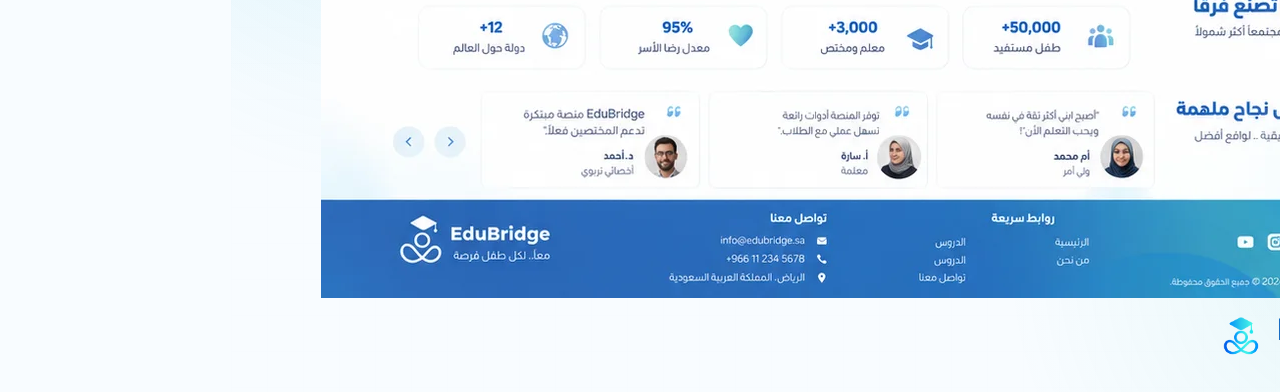
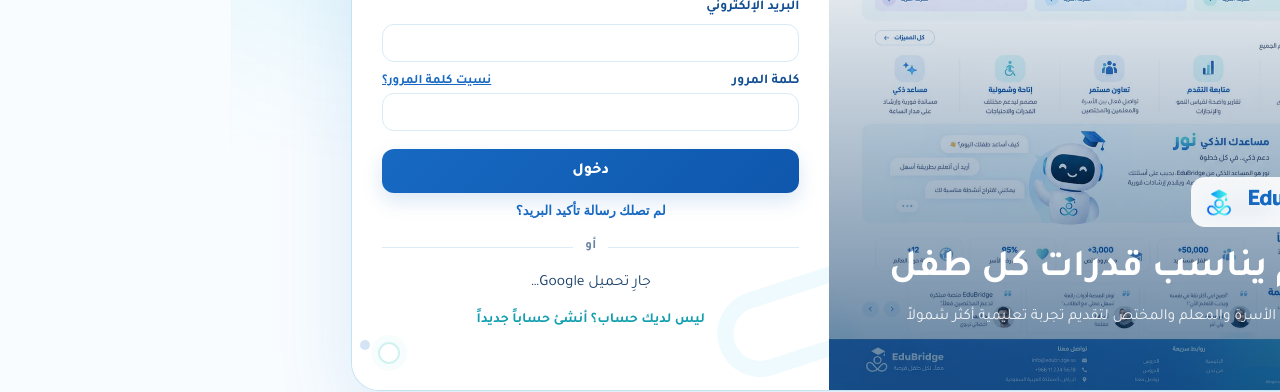
Before and after one commit to EduBridge-Team/EduBridge, a React (Vite) app in the folder edubridge-web/: page /login in a window 1280 px wide. Shown: the part 405-797 px from the top of the page. Built offline with nearby package versions, Linux system fonts and the light colour scheme; no server answers; a web font is replaced by a local one.

Commit message:
feat: apply website feedback

```diff
--- a/edubridge-web/src/styles/global/auth-pages.css
+++ b/edubridge-web/src/styles/global/auth-pages.css
@@ -458,3 +458,166 @@
         margin: auto;
     }
 }
+
+
+
+/* ===== Split authentication layout ===== */
+.auth-split {
+    width: min(1040px, calc(100vw - 48px));
+    min-height: 610px;
+    display: grid;
+    grid-template-columns: minmax(0, 1.08fr) minmax(360px, .92fr);
+    align-items: stretch;
+    overflow: hidden;
+    border: 1px solid rgba(170, 216, 238, .72);
+    border-radius: 28px;
+    background: var(--surface);
+    box-shadow: 0 28px 80px rgba(23, 105, 194, .12);
+}
+
+.auth-split .auth-card-branded {
+    width: 100%;
+    max-width: none;
+    min-height: 100%;
+    border: 0;
+    border-radius: 0;
+    box-shadow: none;
+    display: flex;
+    flex-direction: column;
+    justify-content: center;
+}
+
+.auth-visual {
+    position: relative;
+    min-height: 610px;
+    overflow: hidden;
+    background: linear-gradient(145deg, #e9f8ff, #f5fffd);
+}
+
+.auth-visual > img {
+    width: 100%;
+    height: 100%;
+    min-height: 610px;
+    object-fit: cover;
+}
+
+.auth-visual::after {
+    content: "";
+    position: absolute;
+    inset: 0;
+    background: linear-gradient(180deg, rgba(8, 56, 103, .02) 35%, rgba(8, 56, 103, .64) 100%);
+}
+
+.auth-visual-copy {
+    position: absolute;
+    z-index: 2;
+    inset-inline: 34px;
+    bottom: 30px;
+    color: #fff;
+}
+
+.auth-visual-copy h2 {
+    margin: 14px 0 8px;
+    color: #fff;
+    font-size: clamp(26px, 3vw, 38px);
+}
+
+.auth-visual-copy p {
+    max-width: 520px;
+    margin: 0;
+    color: rgba(255,255,255,.9);
+    line-height: 1.8;
+}
+
+.auth-visual-brand {
+    width: fit-content;
+    padding: 7px 10px;
+    border-radius: 14px;
+    background: rgba(255,255,255,.9);
+    backdrop-filter: blur(8px);
+}
+
+.auth-visual-brand .brand-lockup-icon {
+    width: 36px;
+    height: 36px;
+}
+
+.auth-visual-brand .brand-wordmark {
+    color: #1769c2;
+    font-size: 24px;
+}
+
+.auth-label-row {
+    display: flex;
+    align-items: center;
+    justify-content: space-between;
+    gap: 14px;
+    margin-top: 8px;
+}
+
+.auth-label-row label {
+    margin: 0;
+}
+
+.auth-label-row a,
+.auth-secondary-action {
+    color: #1769c2;
+    font-size: 13px;
+    font-weight: 700;
+}
+
+.auth-secondary-action {
+    width: fit-content;
+    margin: 10px auto 0;
+    padding: 0;
+    border: 0;
+    background: transparent;
+    cursor: pointer;
+}
+
+:root[data-theme="dark"] .auth-split {
+    border-color: #28506c;
+    background: #0d2947;
+}
+
+:root[data-theme="dark"] .auth-visual {
+    background: #0b2944;
+}
+
+@media (max-width: 820px) {
+    .auth-split {
+        width: min(100%, 520px);
+        min-height: 0;
+        grid-template-columns: 1fr;
+        border-radius: 22px;
+    }
+
+    .auth-visual {
+        min-height: 210px;
+        max-height: 250px;
+    }
+
+    .auth-visual > img {
+        min-height: 210px;
+        max-height: 250px;
+    }
+
+    .auth-visual-copy {
+        inset-inline: 22px;
+        bottom: 18px;
+    }
+
+    .auth-visual-copy h2 {
+        margin: 8px 0 0;
+        font-size: 24px;
+    }
+
+    .auth-visual-copy p {
+        display: none;
+    }
+
+    .auth-split .auth-card-branded {
+        min-height: auto;
+        padding: 24px 22px 28px;
+    }
+}
```
